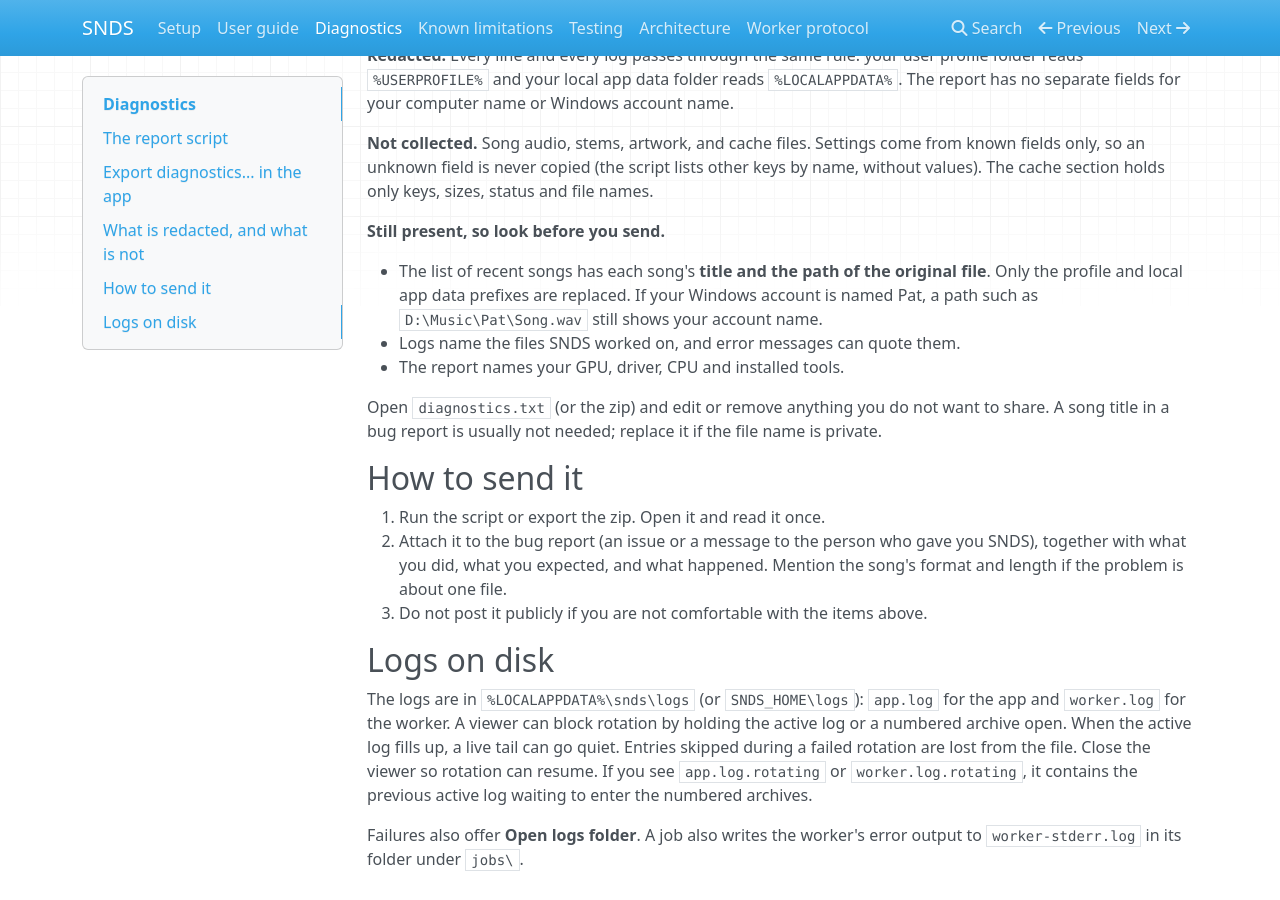
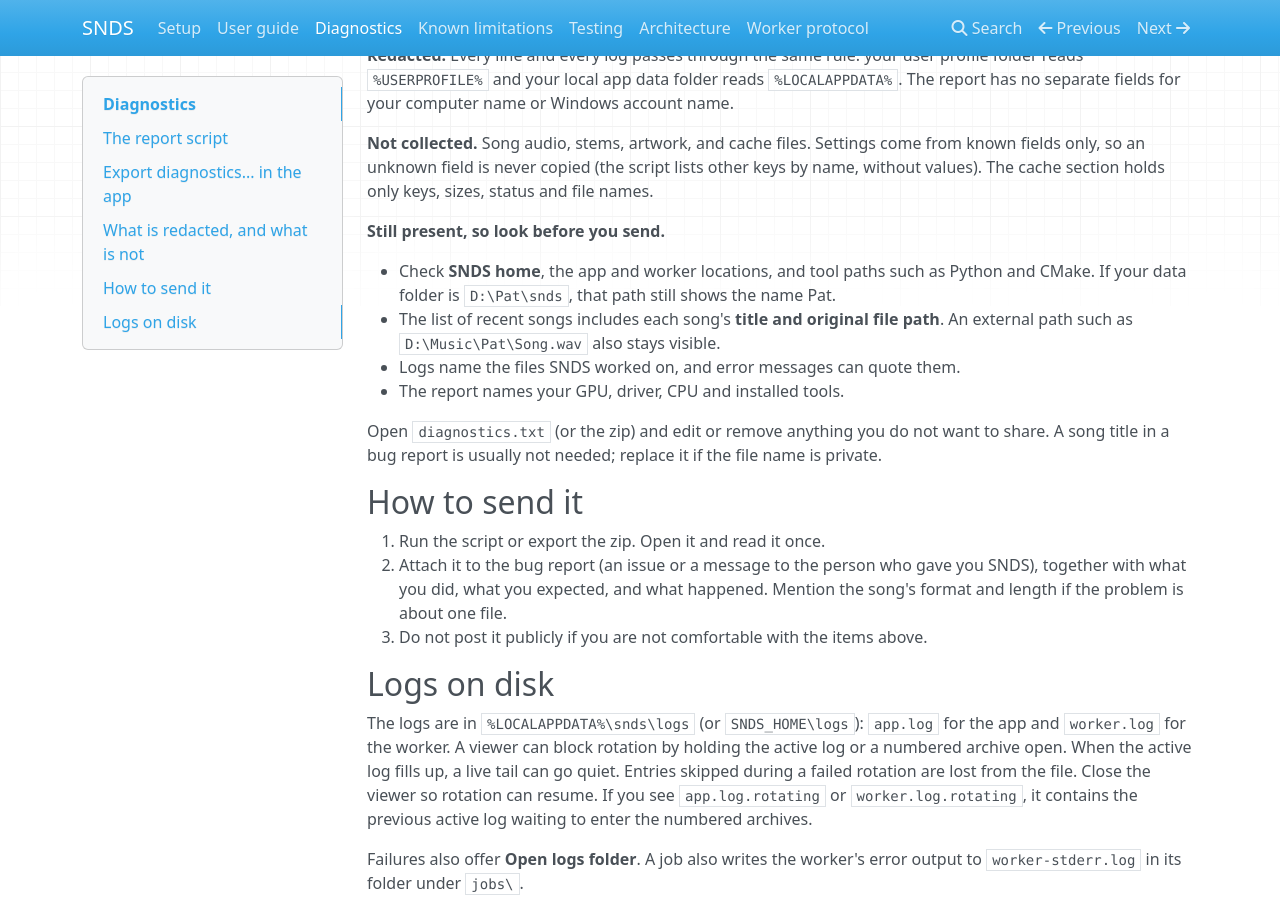
Before and after one commit to laceyp99/snds, an MkDocs documentation site: the page built from docs/diagnostics.md, in a window 1280 px wide and 900 px high, scrolled down 1605 px. Built offline with MkDocs 1.6.1, drawn with Linux system fonts in a browser that asks for light colours; nearby versions of some CDN libraries.

Commit message:
docs(diagnostics): identify external data and tool paths

```diff
--- a/docs/diagnostics.md
+++ b/docs/diagnostics.md
@@ -67,9 +67,10 @@ The cache section holds only keys, sizes, status and file names.
 
 **Still present, so look before you send.**
 
-- The list of recent songs has each song's **title and the path of the original file**. Only the
-  profile and local app data prefixes are replaced. If your Windows account is named Pat,
-  a path such as `D:\Music\Pat\Song.wav` still shows your account name.
+- Check **SNDS home**, the app and worker locations, and tool paths such as Python and CMake.
+  If your data folder is `D:\Pat\snds`, that path still shows the name Pat.
+- The list of recent songs includes each song's **title and original file path**. An external
+  path such as `D:\Music\Pat\Song.wav` also stays visible.
 - Logs name the files SNDS worked on, and error messages can quote them.
 - The report names your GPU, driver, CPU and installed tools.
 
```
